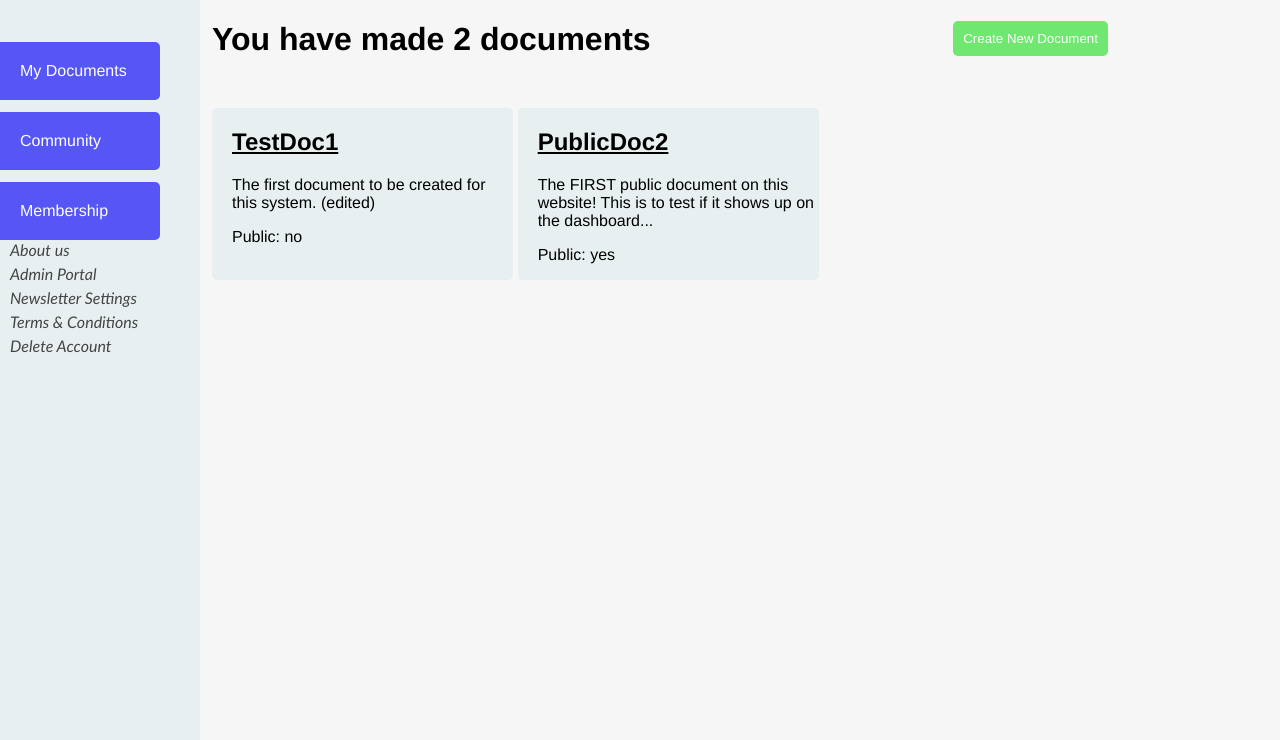
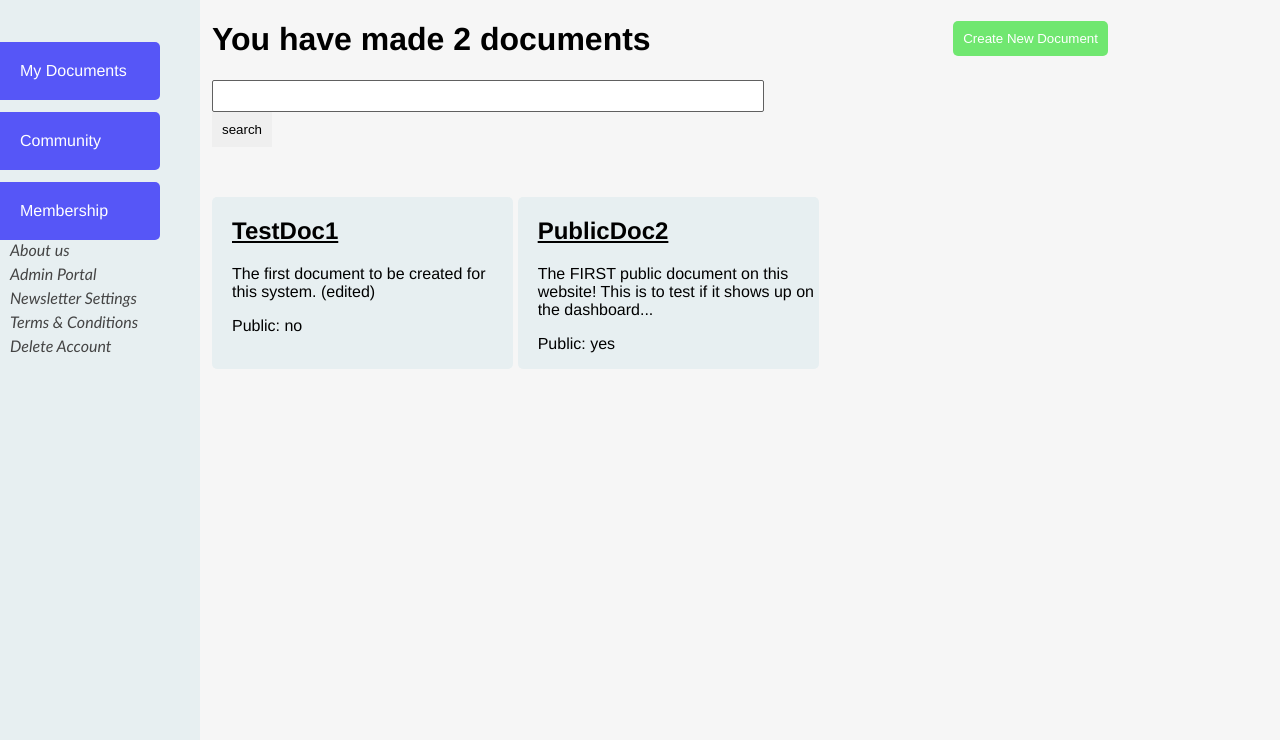
Before and after one commit to silas-hw/A2-Unit-5-Project, a Flask app: page /mydocuments/ in a window 1280 px wide. Shown: the part 60-800 px from the top of the page. Run offline with Flask 2, Linux system fonts and the light colour scheme; a user stored in the database is signed in; data comes from the database, SQL or seed files in the repository.

Commit message:
Add search bar

```diff
--- a/flaskr/documents.py
+++ b/flaskr/documents.py
@@ -28,7 +28,17 @@ def my_documents():
     num_docs = cursor.fetchone()[0]
     db_conn.close()
 
-    return render_template('/documents/mydocuments.html', documents=documents, num_docs=num_docs)
+    search_query = request.args.get('q')
+    if search_query:
+        temp_docs = []
+        for i, doc in enumerate(documents):
+            print(doc[0], search_query in doc[0])
+            if search_query in doc[0]:
+                temp_docs.append(doc)
+        documents=temp_docs
+
+
+    return render_template('/documents/mydocuments.html', documents=documents, num_docs=num_docs, search_query=search_query)
 
 
 @bp.route('/document/view/<document_id>/', methods=['GET', 'POST'])
--- a/flaskr/static/css/style.css
+++ b/flaskr/static/css/style.css
@@ -175,6 +175,19 @@ div.reviews > div.review > div.review-score {
     Jinja2 Base Template
 */
 
+.search {
+    border-width: 1px;
+    border-color: rgb(96, 96, 96);
+    border-style: solid;
+    border-radius: 2px;
+
+    font-size: 1em;
+
+    padding: 6px;
+
+    width: 60%;
+}
+
 /* navbar */
 div.navbar {
     background-color: var(--navbar-color);
--- /dev/null
+++ b/flaskr/static/js/search.js
@@ -0,0 +1,14 @@
+function search() {
+    var url = new URL (window.location)
+    console.log(url)
+    query = document.getElementById('search').value
+
+    if(url.href.includes('q')){
+        url.searchParams.set('q', query)
+    } else {
+        url.searchParams.append('q', query)
+    }
+
+
+    window.location.href = url
+}
--- a/flaskr/templates/documents/mydocuments.html
+++ b/flaskr/templates/documents/mydocuments.html
@@ -3,12 +3,23 @@
 
 {% block head %}
 <link rel="stylesheet" href="{{ url_for('static', filename='css/documents.css') }}">
+<script src="{{ url_for('static', filename='js/search.js') }}"></script>
 {% endblock %}
 
 {% block content %}
 
 <button class="add-document" onclick="window.location.href='{{ url_for('documents.add_document') }}'">Create New Document</button>
 <h1>You have made <b>{{ num_docs }}</b> documents</h1>
+
+<form>
+    <input id="search" class="search" type="text">
+</form>
+
+<button onclick="search()">search</button>
+
+{% if search_query %}
+<p>Showing documents matching <i>{{ search_query }}</i></p>
+{% endif %}
 
 <div class="documents-grid-container">
     {% for document in documents %}
--- a/flaskr/templates/documents/pageview.html
+++ b/flaskr/templates/documents/pageview.html
@@ -3,6 +3,7 @@
 
 {% block head %}
 <link rel="stylesheet" href="{{ url_for('static', filename='css/documents.css') }}">
+<link rel="script" href="{{ url_for('static', filename='js/search.js')">
 {% endblock %}
 
 {% block content %}
```
